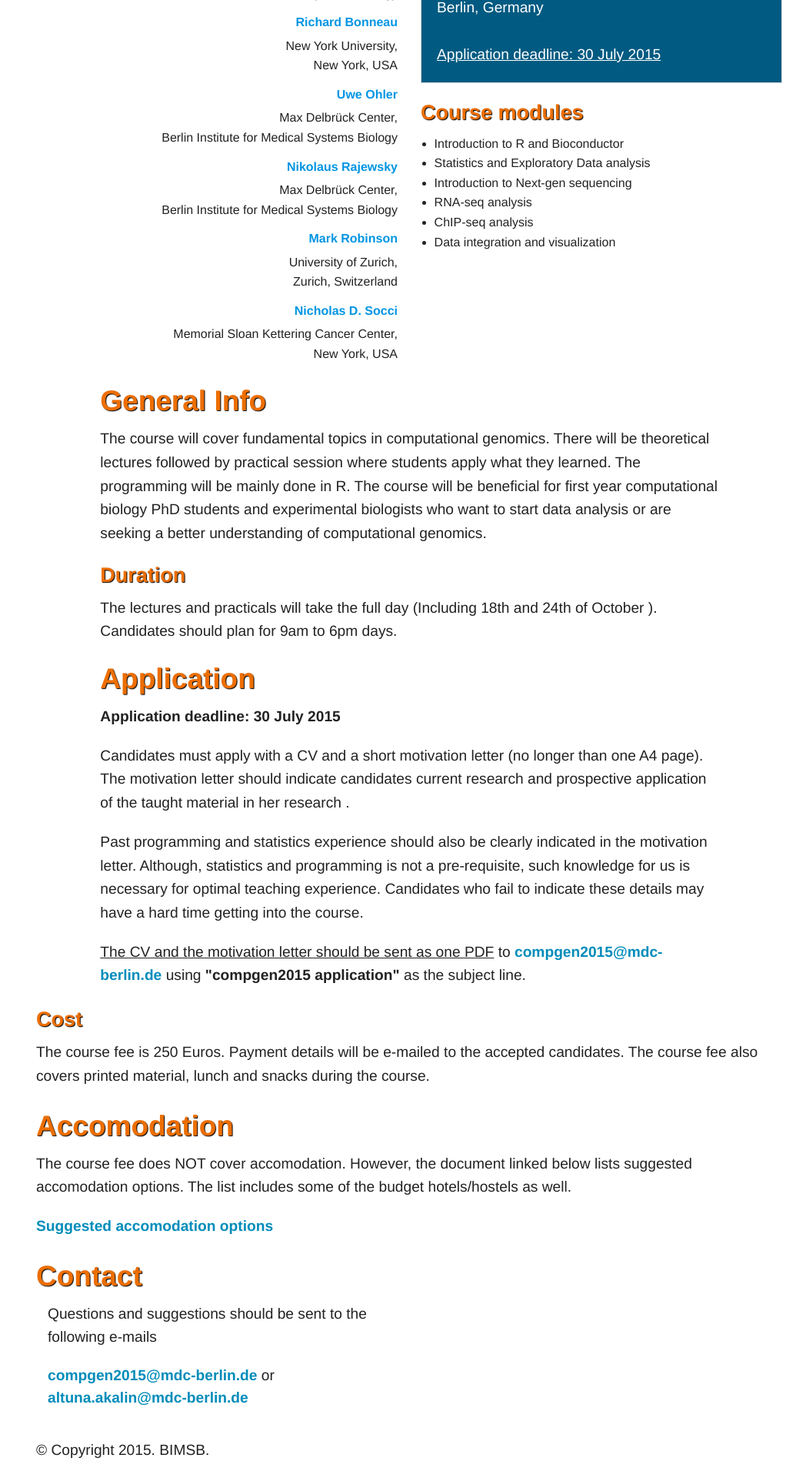
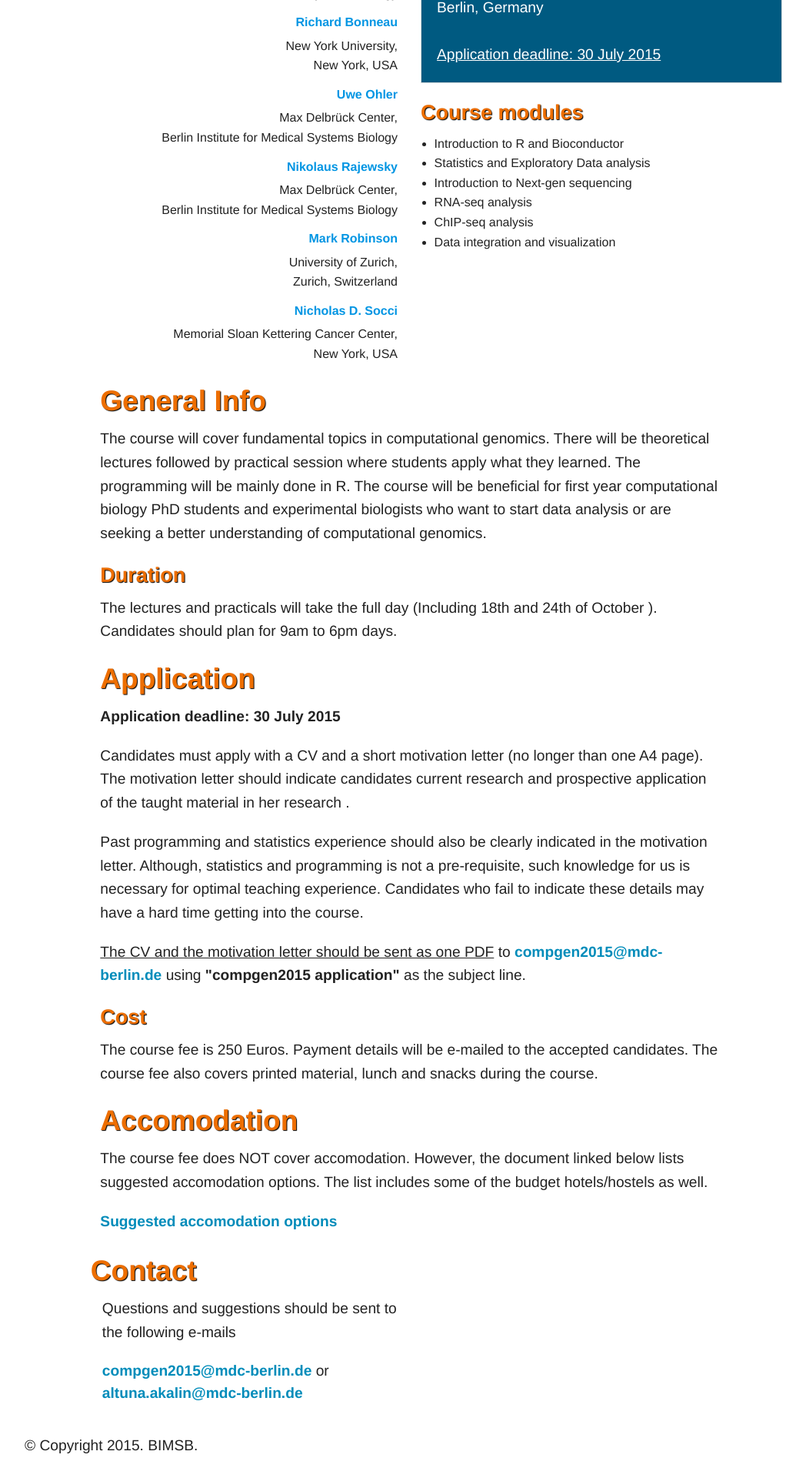
Before and after one commit to BIMSBbioinfo/compgen, a Jekyll site: the page 2015/index.html, which Jekyll copies as it is, in a window 1280 px wide. Shown: the part 760-2680 px from the top of the page at 77% size, without its empty margins (108-1156 px from the left). Built offline with Jekyll 4.4.1, drawn with Linux system fonts in a browser that asks for light colours; nearby versions of some CDN libraries; library files that are not in the unit come from our copies.

Commit message:
Update index.html

```diff
--- a/2015/index.html
+++ b/2015/index.html
@@ -120,27 +120,27 @@
           to <a href="mailto:compgen2015@mdc-berlin.de">compgen2015@mdc-berlin.de</a>
           using <b>"compgen2015 application"</b> as the subject line.
         </p>
-      </div>
-      <div class="large-12 columns">
+
+
         <h3 id="Cost">Cost</h3>
         <p>
           The course fee is 250 Euros. Payment details will be
           e-mailed to the accepted candidates. The course fee also covers
           printed material, lunch and snacks during the course.
         </p>
-      </div>
-    </div>
-    <div class="row">
-      <div class="large-12 columns">
+
+
+
+
         <h2 id="accomodation">Accomodation</h2>
         <p>
           The course fee does NOT cover accomodation. However, the document linked below lists suggested accomodation options. The list includes some of the budget hotels/hostels as well.
         </p>
         <p><a href="https://docs.google.com/document/d/19WIGthvpgu3NQZS2ahCxfBR0lszBT1UobJobl0GV2oI/edit?usp=sharing">Suggested accomodation options</a></p>
-      </div>
+
     </div>
     <div class="row">
-      <div class="large-12 columns">
+      <div class="small-10 small-centered columns">
         <h2 id="contact">Contact</h2>
         <div class="large-6 columns">
           <p>
```
